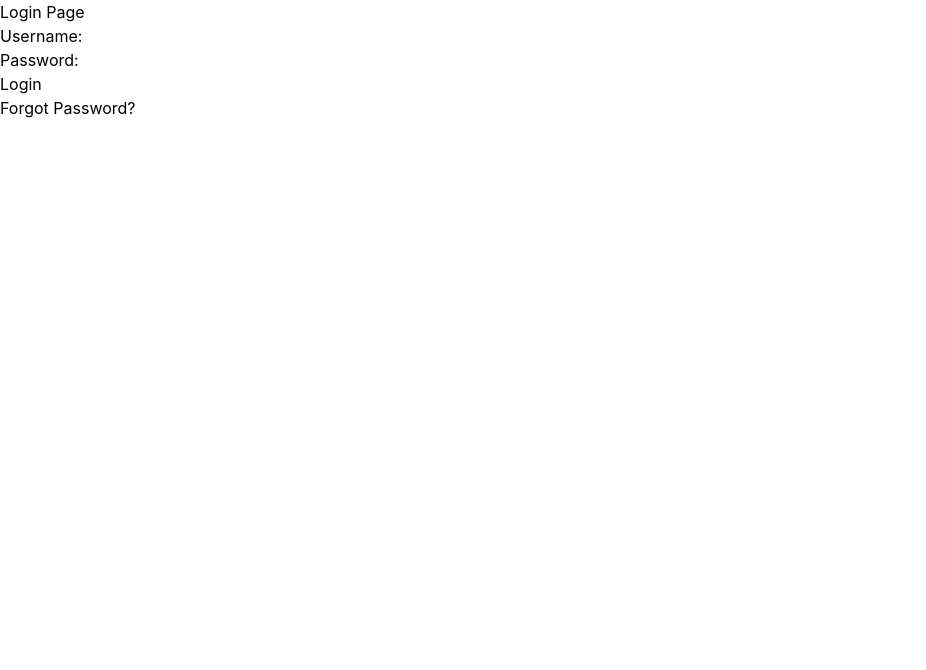
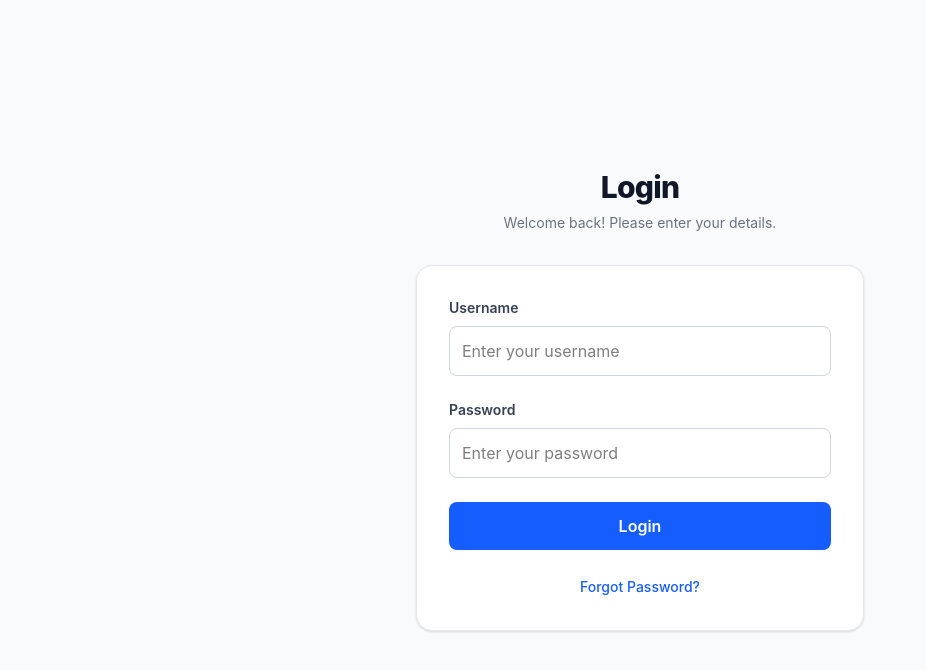
Before and after one commit to Ephesus199/cafe-and-restaurant-management-syste-with-nodejs-and-reactjs, a React (Vite) app in the folder client/: page /login in a window 1280 px wide. Shown: the top 670 px of the page, without its empty margins (0-926 px from the left). Built offline with nearby package versions, Linux system fonts and the light colour scheme; no server answers.

Commit message:
Styled login page that goes consistently with other page styles

```diff
--- a/client/src/page/Login.tsx
+++ b/client/src/page/Login.tsx
@@ -22,33 +22,56 @@ export function Login() {
   };
 
   return (
+    <div className="min-h-screen flex items-center justify-center bg-gray-50 p-6">
+      <div className="max-w-md w-full">
+        <div className="mb-8 text-center">
+          <h1 className="text-3xl font-extrabold text-gray-900 tracking-tight">
+            Login
+          </h1>
+          <p className="text-sm text-gray-500 mt-2">
+            Welcome back! Please enter your details.
+          </p>
+        </div>
+
+        <div className="bg-white rounded-2xl shadow-sm border border-gray-200 p-6 md:p-8">
+          <form onSubmit={handleSubmit(onSubmit)} className="space-y-6">
             <div>
-      <h1>Login Page</h1>
-      {/* Add your login form here */}
-      <form onSubmit={handleSubmit(onSubmit)}>
-        {/* <div>
-          <label>Email:</label>
-          <input type="email" {...register("email")} />
-        </div> */}
-        <div>
-          <label>Username:</label>
-          <input type="text" {...register("username")} />
+              <label className="block mb-2 text-sm font-semibold text-gray-700">Username</label>
+              <input
+                type="text"
+                placeholder="Enter your username"
+                className="w-full border border-gray-300 rounded-lg p-3 focus:outline-none focus:ring-2 focus:ring-blue-500 focus:border-blue-500 transition-colors"
+                {...register("username")}
+              />
             </div>
             <div>
-          <label>Password:</label>
+              <label className="block mb-2 text-sm font-semibold text-gray-700">Password</label>
               <input
                 type="password"
+                placeholder="Enter your password"
+                className="w-full border border-gray-300 rounded-lg p-3 focus:outline-none focus:ring-2 focus:ring-blue-500 focus:border-blue-500 transition-colors"
                 {...register("password", { required: true })}
               />
-          {errors.password && <span>Password is required</span>}
+              {errors.password && <span className="text-red-500 text-sm mt-1 block">Password is required</span>}
             </div>
-        <button type="submit" disabled={isPending}>
+
+            <button
+              type="submit"
+              disabled={isPending}
+              className="w-full inline-flex items-center justify-center px-6 py-3 rounded-lg bg-blue-600 text-white font-semibold hover:bg-blue-700 disabled:bg-blue-400 disabled:cursor-not-allowed transition-colors"
+            >
               {isPending ? "Logging in..." : "Login"}
             </button>
-        {error && <p className="text-red-500 text-sm">{error}</p>}
+            {error && <p className="text-red-500 text-sm text-center mt-2">{error}</p>}
           </form>
 
-      <Link to="/forgot-password">Forgot Password?</Link>
+          <div className="mt-6 text-center">
+            <Link to="/forgot-password" className="text-sm text-blue-600 hover:text-blue-800 font-medium transition-colors">
+              Forgot Password?
+            </Link>
+          </div>
+        </div>
+      </div>
     </div>
   );
 }
```
Lines whose indentation alone changed are shown as unchanged.
